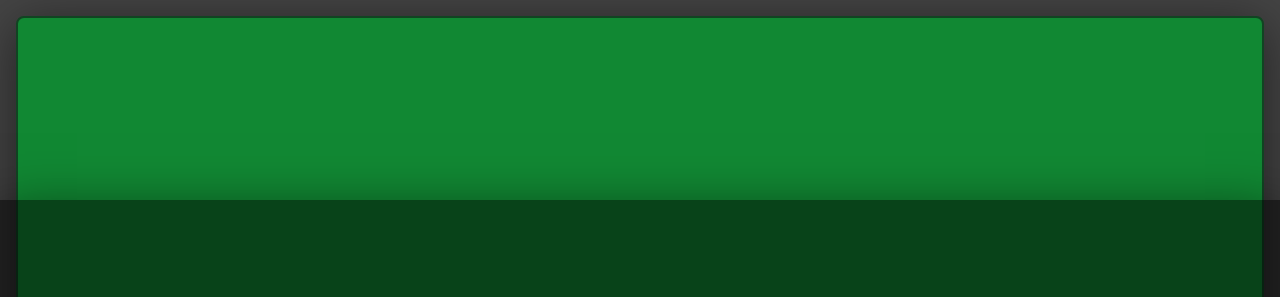
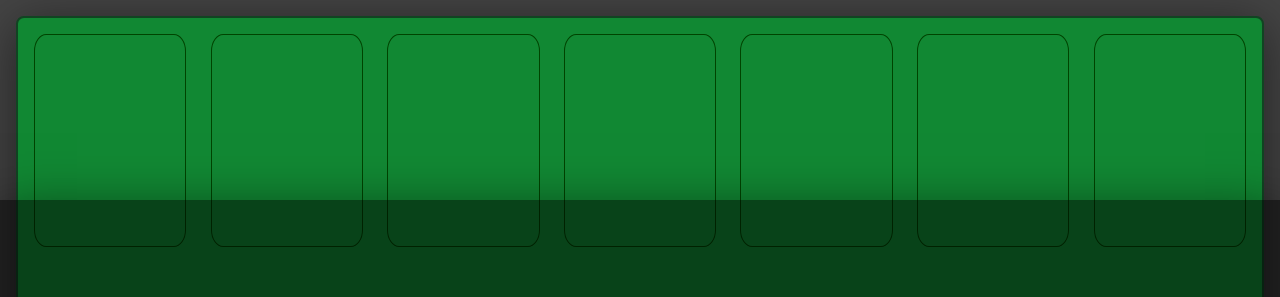
Before and after one commit to davidmcglashan/card-games, a plain HTML site: page docs/patience.html in a window 1280 px wide. Shown: the top 297 px of the page. Drawn offline with Linux system fonts and the light colour scheme.

Commit message:
Seven piles for the cards in play

```diff
--- /dev/null
+++ b/docs/css/patience.css
@@ -0,0 +1,11 @@
+#piles {
+	display: flex;
+	width: 100%;
+	gap: 2%;
+}
+	.pile {
+		width: 12.5%;
+		border: 1px solid #040;
+		border-radius: 8%;
+		aspect-ratio: 0.7142857143;
+	}
--- a/docs/css/table.css
+++ b/docs/css/table.css
@@ -14,6 +14,7 @@ body {
 	border: 2px solid #142;
 	background-color: #183;
 	border-radius: 8px;
+	padding: 1em;
 	box-shadow: 0px 8px 50px rgba(0,0,0,0.5);
 }
 
@@ -48,8 +49,10 @@ a.btn {
 	text-decoration: none;
 }
 
-
-
 a.btn:hover {
 	background-color: #139;
 }
+
+.hidden {
+	display: none;
+}
--- a/docs/js/deck.js
+++ b/docs/js/deck.js
@@ -20,6 +20,7 @@ const deck = {
 				card.value = value;
 				card.isRed = suit % 2 === 1
 				card.name = deck.values[value] + '_of_' + deck.suits[suit]
+				card.faceUp = false
 
 				deck.cards.push( card )
 			}
--- a/docs/js/patience.js
+++ b/docs/js/patience.js
@@ -29,5 +29,8 @@ const patience = {
 
 		let elem = document.getElementById('debug')
 		elem.innerHTML = str
+
+		elem = document.getElementById('banner')
+		elem.classList.add( 'hidden' )
 	},
 };
--- a/docs/patience.html
+++ b/docs/patience.html
@@ -7,11 +7,22 @@
 		<link href="https://fonts.googleapis.com/css2?family=Karla:ital,wght@0,200..800;1,200..800&display=swap" rel="stylesheet">
 		<link rel="stylesheet" href="css/deck.css">
 		<link rel="stylesheet" href="css/table.css">
+		<link rel="stylesheet" href="css/patience.css">
 		<script type="text/javascript" src="js/deck.js"></script>
 		<script type="text/javascript" src="js/patience.js"></script>
 	</head>
 	<body>
-		<div id="table"></div>
+		<div id="table">
+			<div id="piles">
+				<div class="pile"></div>
+				<div class="pile"></div>
+				<div class="pile"></div>
+				<div class="pile"></div>
+				<div class="pile"></div>
+				<div class="pile"></div>
+				<div class="pile"></div>
+			</div>
+		</div>
 		<div id="foot">
 			<strong>v1.0</strong> &copy; 2025 David McGlashan
 		</div>
```
